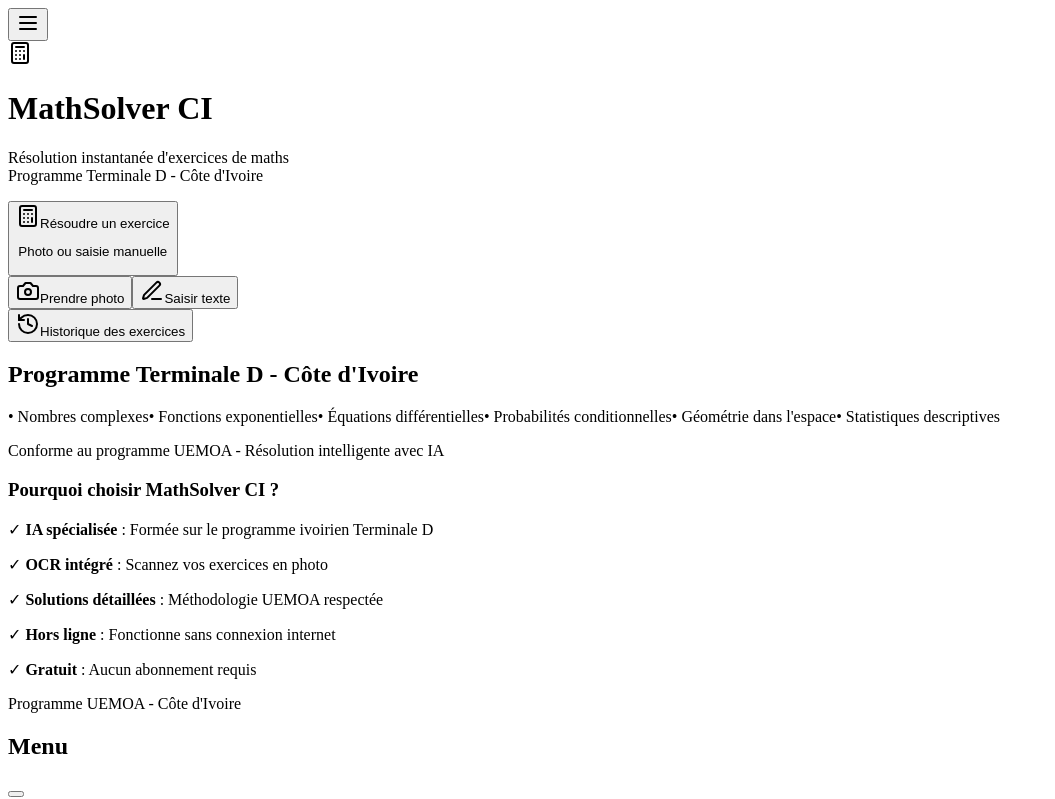
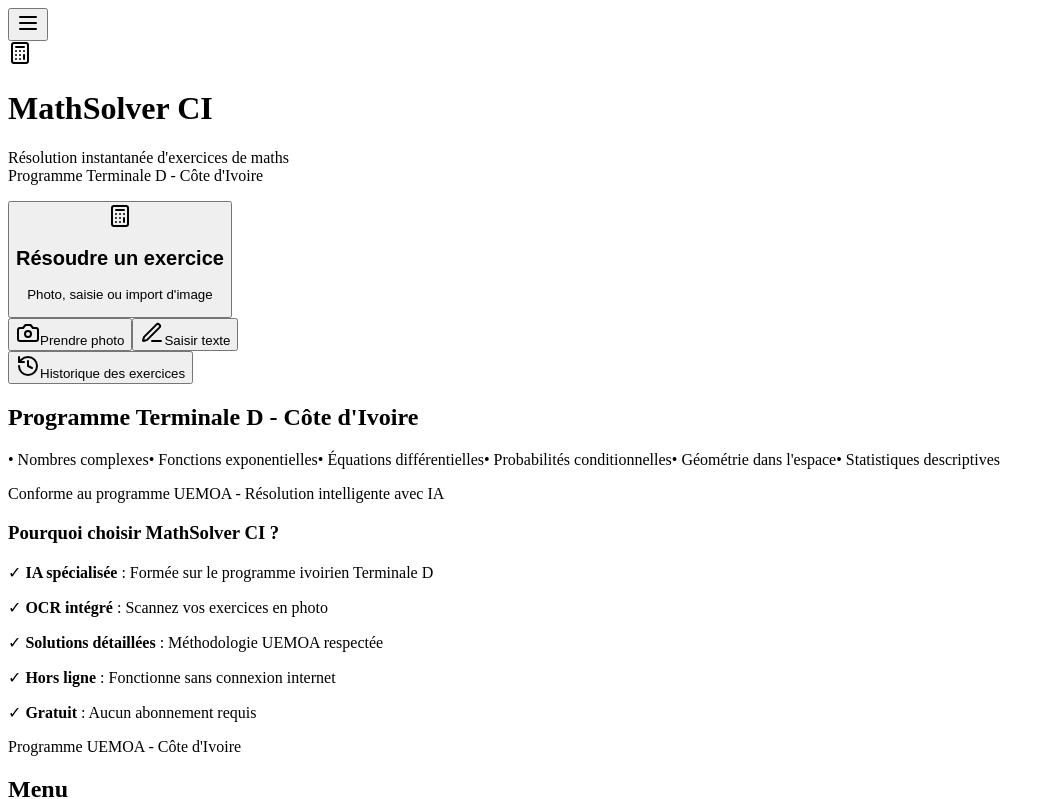
Before and after one commit to GIZETZ/mathsolver-ci, a React (Vite) app in the folder client/: page / in a window 1280 px wide. Shown: the top 799 px of the page, without its empty margins (0-1055 px from the left). Built offline with nearby package versions, Linux system fonts and the light colour scheme.

Commit message:
Update home.tsx

```diff
--- a/client/src/pages/home.tsx
+++ b/client/src/pages/home.tsx
@@ -48,12 +48,10 @@ export default function Home() {
           {/* Main Action Button */}
           <Link href="/solve">
             <button className="w-full bg-blue-600 hover:bg-blue-700 text-white rounded-2xl p-6 mb-6 shadow-lg transition-all duration-200 active:scale-95">
-              <div className="flex items-center justify-center space-x-3">
-                <Calculator className="w-6 h-6" />
-                <span className="text-lg font-semibold">Résoudre un exercice</span>
-              </div>
-              <p className="text-blue-100 text-sm mt-2">
-                Photo ou saisie manuelle
+              <Calculator className="w-8 h-8 mx-auto mb-3" />
+              <h2 className="text-lg font-semibold mb-2">Résoudre un exercice</h2>
+              <p className="text-blue-100 text-sm">
+                Photo, saisie ou import d'image
               </p>
             </button>
           </Link>
@@ -113,8 +111,11 @@ export default function Home() {
             </div>
           </div>
 
-          {/* Ad Banner */}
-          <AdBanner className="my-6" />
+          {/* Ad Banner - Ezoic */}
+          <AdBanner adType="ezoic" pageType="home" className="my-6" />
+
+          {/* Ad Banner - AdSense (fallback) */}
+          <AdBanner pageType="home" className="my-4" />
 
           {/* Footer */}
           <div className="text-center mt-8 text-xs text-gray-500 dark:text-gray-400">
```
